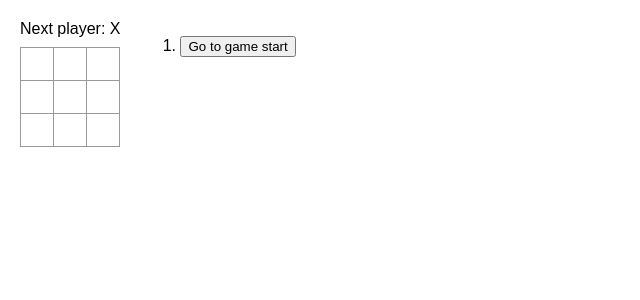
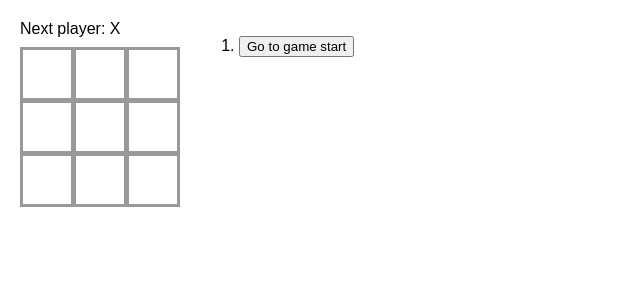
Before and after one commit to marcusmuntean/Countdown1Project, a React (Create React App) app in the folder wjwuw8/src/: page / in a window 1280 px wide. Shown: the top 300 px of the page, without its empty margins (0-640 px from the left). Built offline with nearby package versions, Linux system fonts and the light colour scheme.

Commit message:
CSS Change #1: Changed aspects of .square

```diff
--- a/wjwuw8/src/styles.css
+++ b/wjwuw8/src/styles.css
@@ -58,22 +58,23 @@ body {
 
 .square {
   background: #fff;
-  border: 1px solid #999;
+  border: 3px solid #999;
   float: left;
-  font-size: 24px;
+  font-size: 34px;
+  font-style: italic;
   font-weight: bold;
   line-height: 34px;
-  height: 34px;
   margin-right: -1px;
   margin-top: -1px;
   padding: 0;
   text-align: center;
-  width: 34px;
+  width: 54px;
+  height: 54px;
 }
 
 .board-row:after {
   clear: both;
-  content: '';
+  content: "";
   display: table;
 }
 
```
